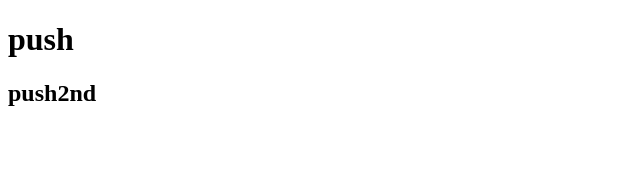
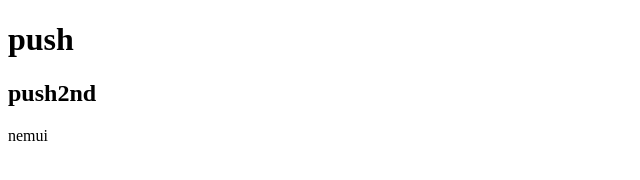
Before and after one commit to DayeQianxu/gittest, a plain HTML site: page INDEX.HTML in a window 1280 px wide. Shown: the full height of the page, 0-640 px from the left. Drawn offline with Linux system fonts and the light colour scheme.

Commit message:
added nemui

```diff
--- a/INDEX.HTML
+++ b/INDEX.HTML
@@ -8,5 +8,6 @@
 <body>
     <h1>push</h1>
     <h2>push2nd</h2>
+    <p>nemui</p>
 </body>
 </html>
```
